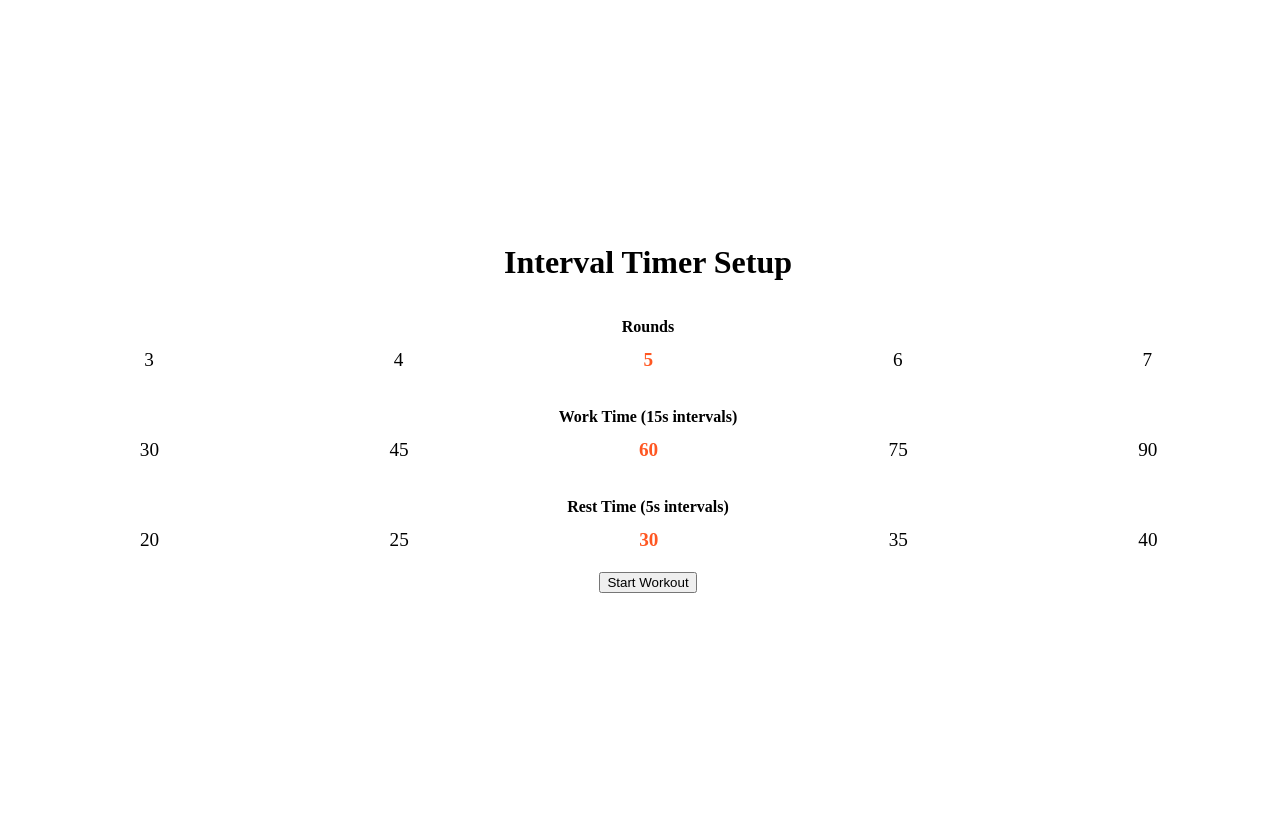
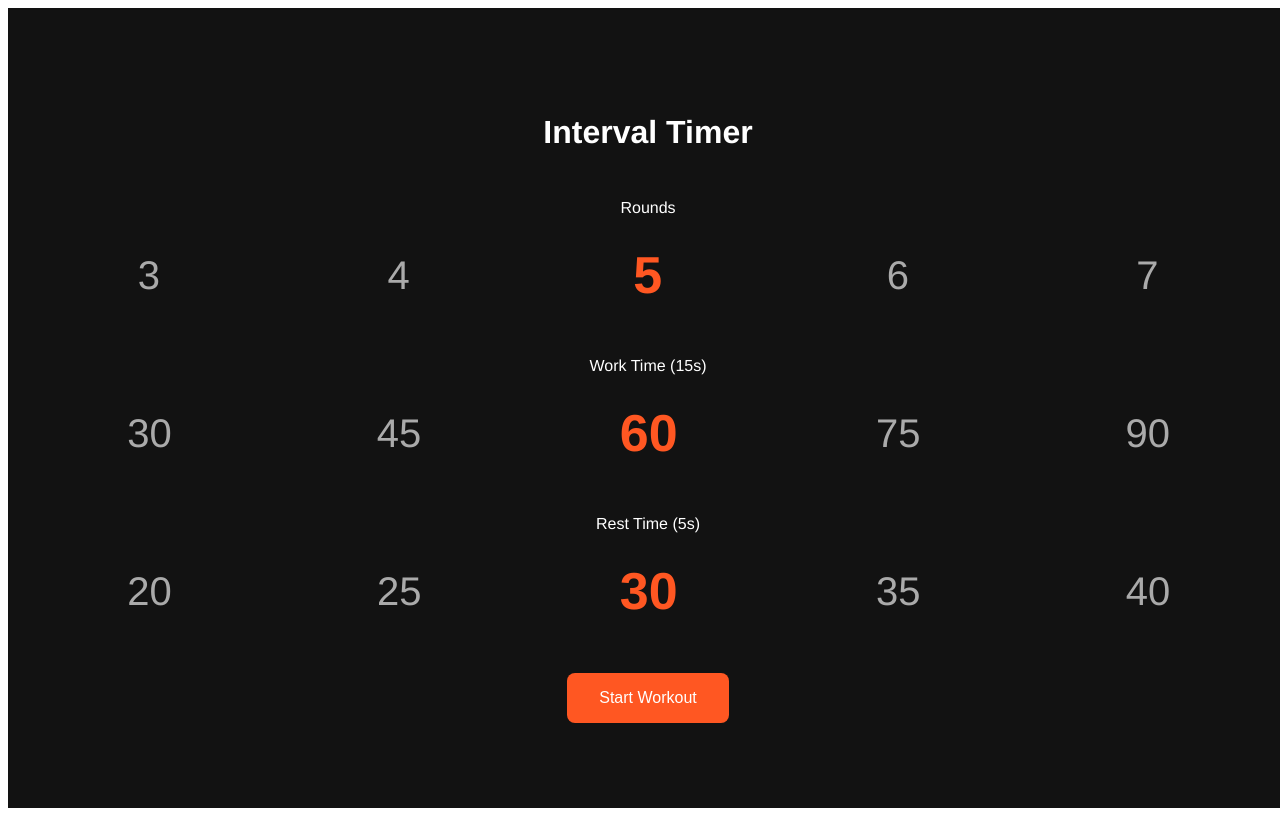
Before and after one commit to ashwintitan/gemini-workout, a React app: page / in a window 1280 px wide. Built offline with nearby package versions, Linux system fonts and the light colour scheme.

Commit message:
Fix scroll input: last value selectable, vertical jitter removed, dark minimal theme, tap-to-select added

```diff
--- a/src/App.js
+++ b/src/App.js
@@ -1,9 +1,7 @@
-// App.js
 import React, { useState, useEffect, useRef, useCallback } from 'react';
-import HorizontalScrollInput from './HorizontalScrollInput'; // NEW
+import HorizontalScrollInput from './HorizontalScrollInput';
 import './index.css';
 
-// --- CONFIGURATION ---
 const MAX_ROUNDS = 15;
 const MAX_TIME = 120;
 const WORK_INCREMENT = 15;
@@ -18,7 +16,6 @@ const WORKOUT_STATES = {
     COMPLETE: 'COMPLETE'
 };
 
-// --- HELPER FUNCTIONS ---
 const formatTime = (seconds) => {
     const minutes = Math.floor(seconds / 60);
     const secs = seconds % 60;
@@ -35,7 +32,6 @@ const playHighPitchedNoise = () => {
     }
 };
 
-// --- MAIN APP ---
 function App() {
     const [settings, setSettings] = useState({ rounds: 5, workTime: 60, restTime: 30 });
     const [timerState, setTimerState] = useState(WORKOUT_STATES.SETUP);
@@ -110,7 +106,7 @@ function App() {
     if (timerState === WORKOUT_STATES.SETUP) {
         return (
             <div className="app setup-view">
-                <h1 className="title">Interval Timer Setup</h1>
+                <h1 className="title">Interval Timer</h1>
 
                 <HorizontalScrollInput
                     label="Rounds"
@@ -122,7 +118,7 @@ function App() {
                 />
 
                 <HorizontalScrollInput
-                    label={`Work Time (${WORK_INCREMENT}s intervals)`}
+                    label={`Work Time (${WORK_INCREMENT}s)`}
                     value={settings.workTime}
                     min={WORK_INCREMENT}
                     max={MAX_TIME}
@@ -131,7 +127,7 @@ function App() {
                 />
 
                 <HorizontalScrollInput
-                    label={`Rest Time (${REST_INCREMENT}s intervals)`}
+                    label={`Rest Time (${REST_INCREMENT}s)`}
                     value={settings.restTime}
                     min={REST_INCREMENT}
                     max={MAX_TIME}
--- a/src/HorizontalScrollInput.js
+++ b/src/HorizontalScrollInput.js
@@ -8,7 +8,6 @@ const HorizontalScrollInput = React.memo(({ label, value, min, max, increment, o
     const maxIndex = Math.floor((max - min) / increment);
     const items = Array.from({ length: maxIndex + 1 }, (_, i) => min + i * increment);
 
-    // Dynamic item width
     useEffect(() => {
         const calculateWidth = () => {
             if (wheelRef.current) {
@@ -21,7 +20,6 @@ const HorizontalScrollInput = React.memo(({ label, value, min, max, increment, o
         return () => window.removeEventListener('resize', calculateWidth);
     }, [visibleItems]);
 
-    // Scroll to center an index
     const scrollToIndex = useCallback((index, smooth = true) => {
         const element = wheelRef.current;
         if (!element) return;
@@ -29,13 +27,11 @@ const HorizontalScrollInput = React.memo(({ label, value, min, max, increment, o
         element.scrollTo({ left: index * itemWidth - leftPadding, behavior: smooth ? 'smooth' : 'auto' });
     }, [itemWidth]);
 
-    // Center current value on mount / value change
     useEffect(() => {
         const currentIndex = Math.round((value - min) / increment);
         scrollToIndex(currentIndex, false);
     }, [value, min, increment, scrollToIndex]);
 
-    // Snap to nearest value on scroll
     const handleScroll = useCallback(() => {
         const element = wheelRef.current;
         if (!element) return;
@@ -52,7 +48,6 @@ const HorizontalScrollInput = React.memo(({ label, value, min, max, increment, o
         }
     }, [value, min, increment, maxIndex, onChange, itemWidth, scrollToIndex]);
 
-    // Handle tap/click on an item
     const handleItemClick = (index) => {
         const newValue = min + index * increment;
         if (newValue !== value) {
--- a/src/index.css
+++ b/src/index.css
@@ -1,13 +1,21 @@
 .app {
     width: 100vw;
     height: 100vh;
-    overflow: hidden;
+    background-color: #121212;
+    color: #ffffff;
+    font-family: 'Helvetica Neue', sans-serif;
     display: flex;
     flex-direction: column;
     justify-content: center;
     align-items: center;
     padding: 1rem;
     box-sizing: border-box;
+}
+
+.title {
+    font-size: 2rem;
+    margin-bottom: 2rem;
+    text-align: center;
 }
 
 .input-group {
@@ -18,12 +26,9 @@
 .input-label {
     display: block;
     margin-bottom: 0.5rem;
-    font-weight: bold;
+    font-weight: 500;
     font-size: 1rem;
     text-align: center;
-    white-space: normal;
-    word-break: break-word;
-    max-width: 100%;
 }
 
 .scroll-container {
@@ -34,11 +39,13 @@
 
 .scroll-wheel-horizontal {
     display: flex;
-    overflow-x: scroll;
+    overflow-x: auto;
     scroll-behavior: smooth;
-    width: 100%;
+    scroll-snap-type: x mandatory;
     -ms-overflow-style: none;
     scrollbar-width: none;
+    align-items: center;  /* fixes vertical jitter */
+    height: 100px;        /* fixed wheel height */
 }
 .scroll-wheel-horizontal::-webkit-scrollbar {
     display: none;
@@ -46,13 +53,58 @@
 
 .scroll-item-h {
     text-align: center;
-    font-size: 1.2rem;
-    line-height: 2rem;
     flex-shrink: 0;
+    scroll-snap-align: center;
+    display: flex;
+    justify-content: center;
+    align-items: center;
+    height: 100%;          /* fills parent height */
+    font-size: 2.5rem;
+    line-height: 1;
     cursor: pointer;
+    color: #aaaaaa;
+    transition: transform 0.2s, color 0.2s;
 }
 
 .scroll-item-h.active {
     font-weight: bold;
     color: #ff5722;
+    transform: scale(1.3);
 }
+
+.timer-view .phase-label {
+    font-size: 2rem;
+    margin: 1rem 0;
+}
+
+.main-timer {
+    font-size: 4rem;
+    margin: 1rem 0;
+}
+
+.round-tracker {
+    font-size: 1.2rem;
+    margin-bottom: 1rem;
+}
+
+.btn-start, .btn-reset {
+    background-color: #ff5722;
+    color: #fff;
+    border: none;
+    padding: 1rem 2rem;
+    font-size: 1rem;
+    border-radius: 8px;
+    cursor: pointer;
+    margin-top: 1rem;
+    transition: background 0.2s;
+}
+
+.btn-start:hover, .btn-reset:hover {
+    background-color: #e64a19;
+}
+
+.complete-message {
+    font-size: 2rem;
+    margin-top: 2rem;
+    color: #4caf50;
+}
```
Also changed, not shown: 8 other files (tests, documents, lock files or other folders).
